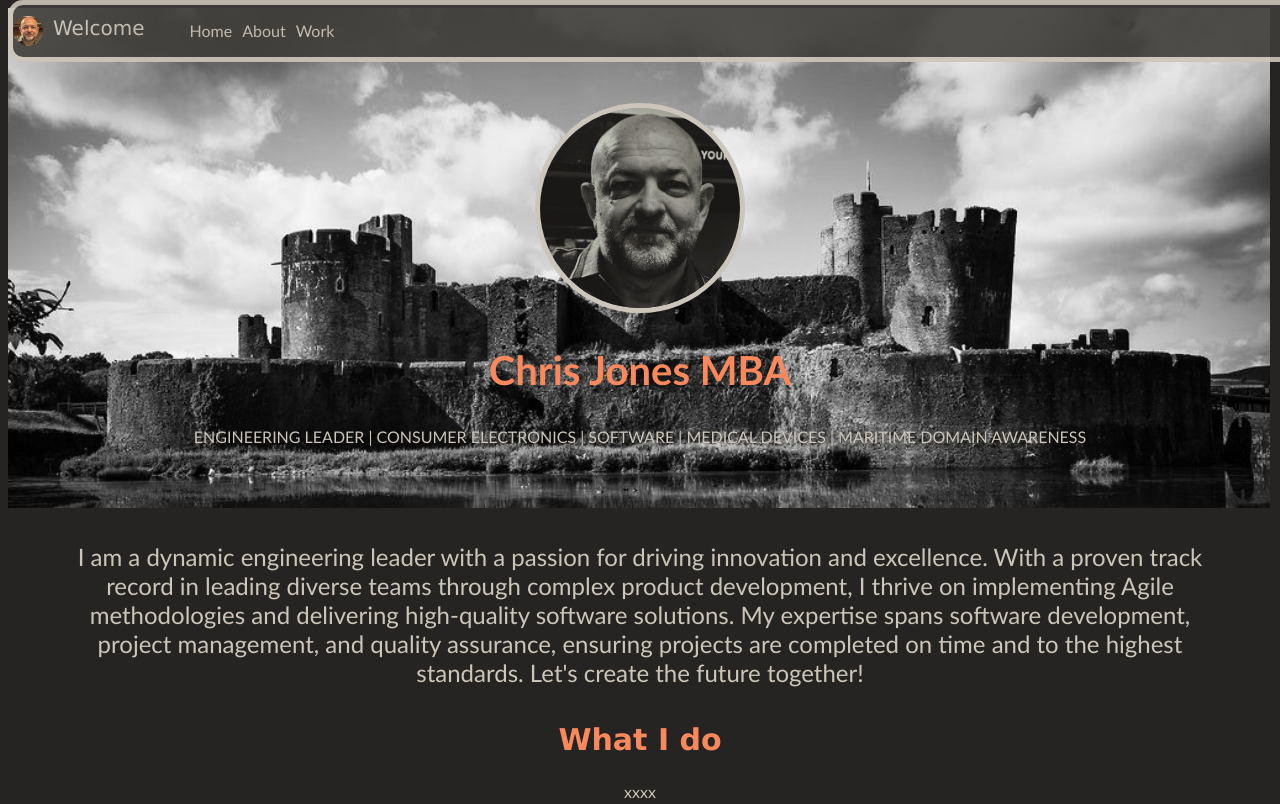
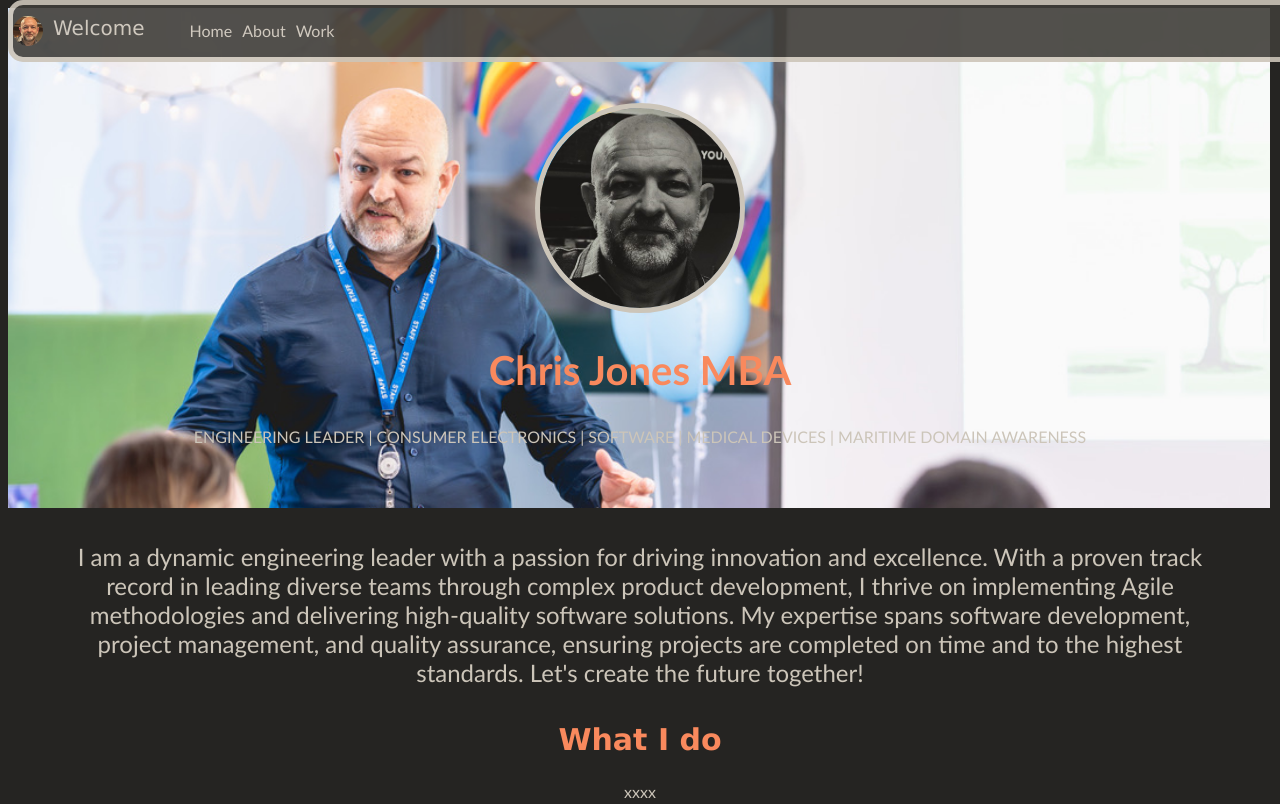
Before and after one commit to Jones2270/Chris-Jones, a plain HTML site: page index.html in a window 1280 px wide. Shown: the top 804 px of the page. Drawn offline with nearby package versions, Linux system fonts and the light colour scheme.

Commit message:
new background

```diff
--- a/styles.css
+++ b/styles.css
@@ -139,7 +139,7 @@ p {
     width: 100%;
     height: 500px;
     overflow: hidden;
-    background: url(images/CastleBW.jpg);
+    background: url(images/ICE1.jpeg);
     background-repeat: no-repeat;
     background-size: cover;
     animation: animate-background linear 25s infinite;
```
Also changed, not shown: images/ICE1.jpeg (added).
